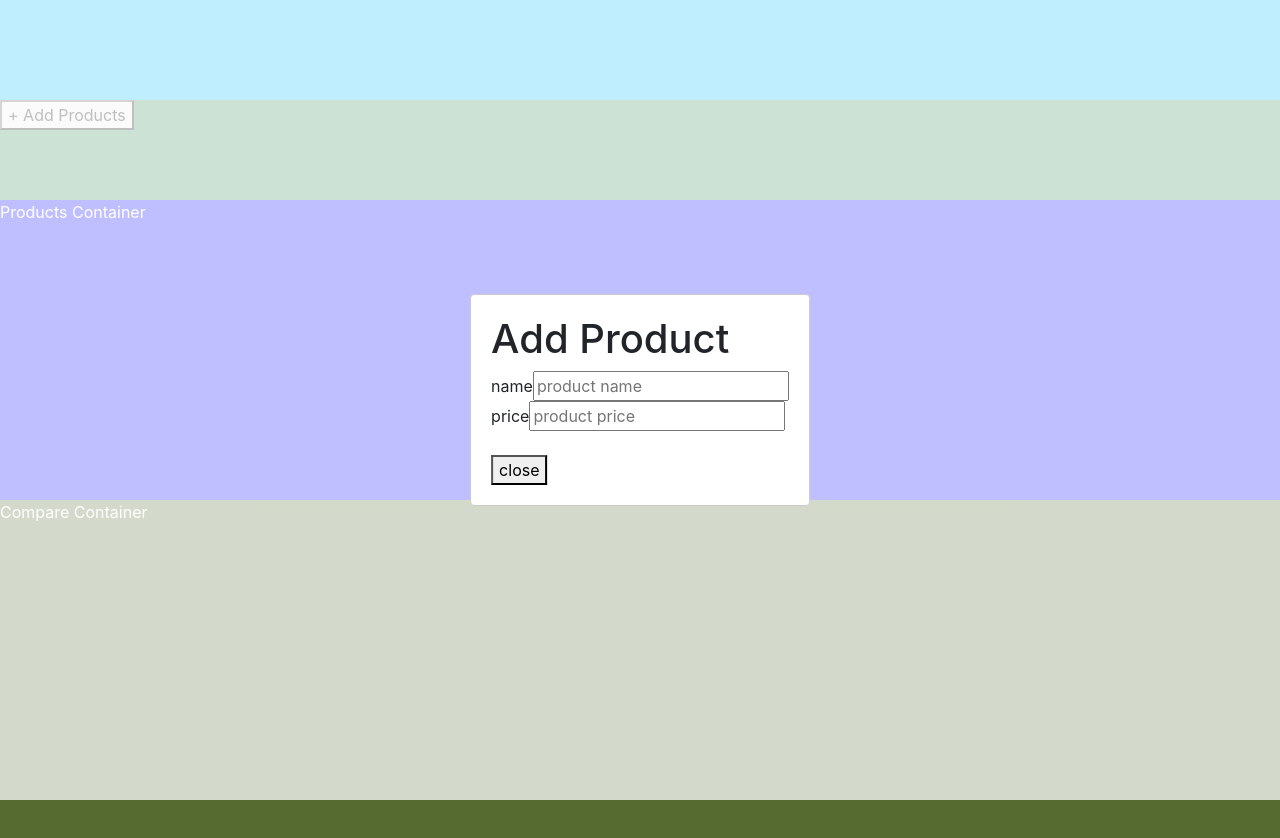
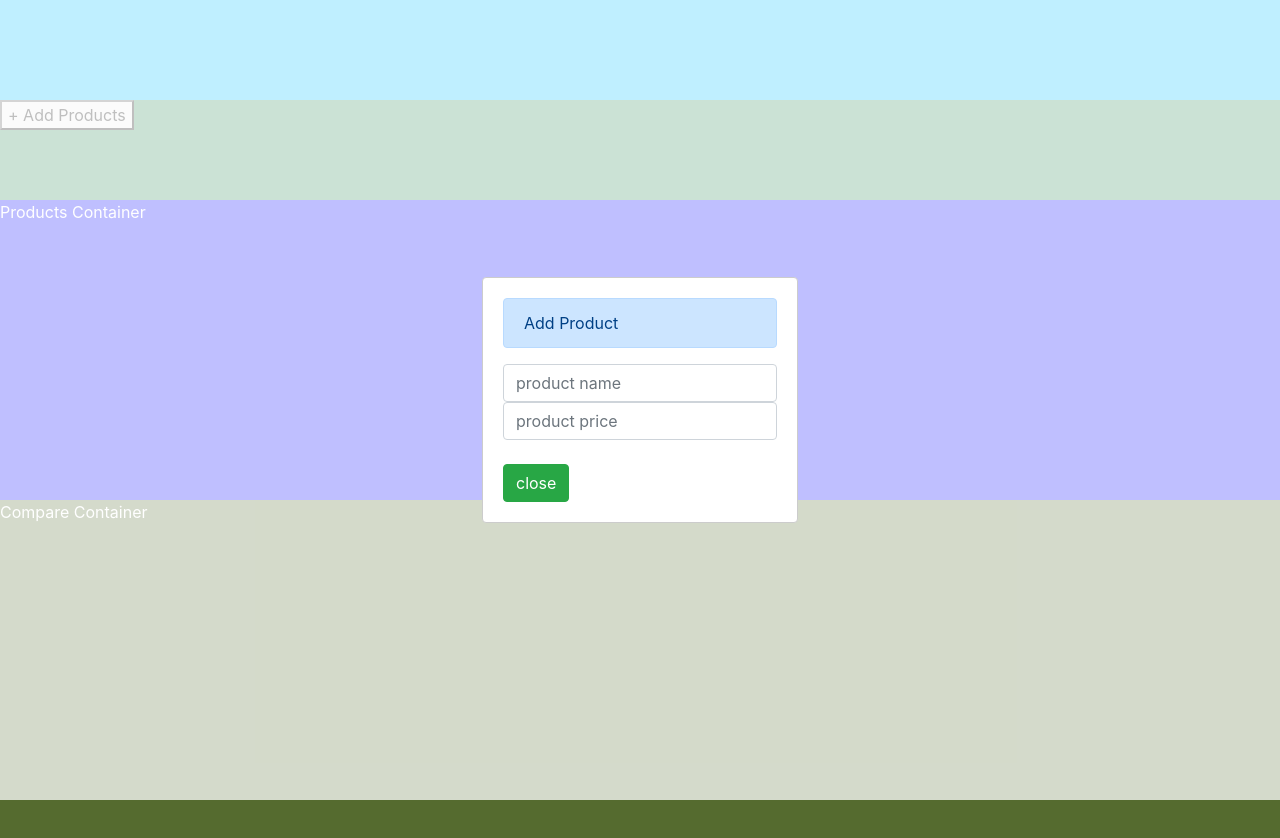
Before and after one commit to lgloredana/ShopUsingReactJS, a React (Create React App) app: page / in a window 1280 px wide. Both pictures are taken after a click on the button "+ Add Products". Shown: the top 838 px of the page. Built offline with nearby package versions, Linux system fonts and the light colour scheme.

Commit message:
add some styling to add product modal

```diff
--- a/src/components/AddItemButton.js
+++ b/src/components/AddItemButton.js
@@ -70,9 +70,9 @@ class AddItemButton extends Component {
           style={customStyles}
           contentLabel="Example Modal"
         >
-          <h1>Add Product</h1>
-           <ItemDetailsEdit itemName={this.state.itemName} itemPrice={this.state.itemPrice} onChange={this.handleChange}></ItemDetailsEdit>
-           <button onClick={this.closeModal}>close</button>
+          <div className='alert alert-primary'>Add Product</div>
+          <ItemDetailsEdit itemName={this.state.itemName} itemPrice={this.state.itemPrice} onChange={this.handleChange}></ItemDetailsEdit>
+          <button className="btn btn-success" onClick={this.closeModal}>close</button>
         </Modal>
       </div>
     );
--- a/src/components/ItemDetailsEdit.js
+++ b/src/components/ItemDetailsEdit.js
@@ -1,5 +1,5 @@
 import React, { Component } from 'react';
-// import '../../node_modules/bootsrap/dist/css/bootsrap.css';
+
 
 class ItemDetailsEdit extends Component{
     render(){
@@ -10,13 +10,11 @@ class ItemDetailsEdit extends Component{
             <div>
                 <form>
                     <div>
-                        name
-                        <input type="text" required name="itemName" placeholder="product name"
+                        <input className="form-control" type="text" required name="itemName" placeholder="product name"
                         value={itemName} onChange={onChange}/>
                     </div>
                     <div>
-                        price
-                        <input type="number" required min='0' name="itemPrice" placeholder="product price"
+                        <input className="form-control" type="number" required min='0' name="itemPrice" placeholder="product price"
                          value={itemPrice} onChange={onChange}/>
                     </div>
                 </form>
```
